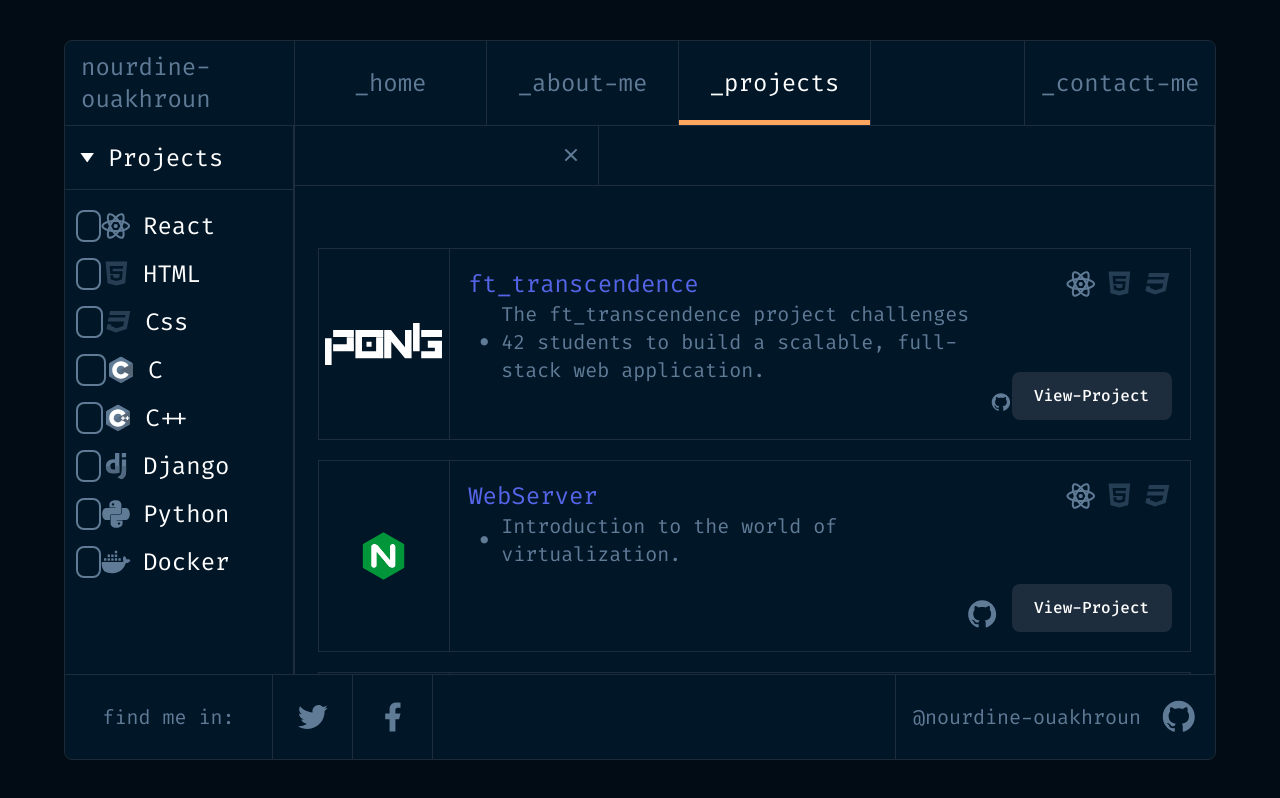
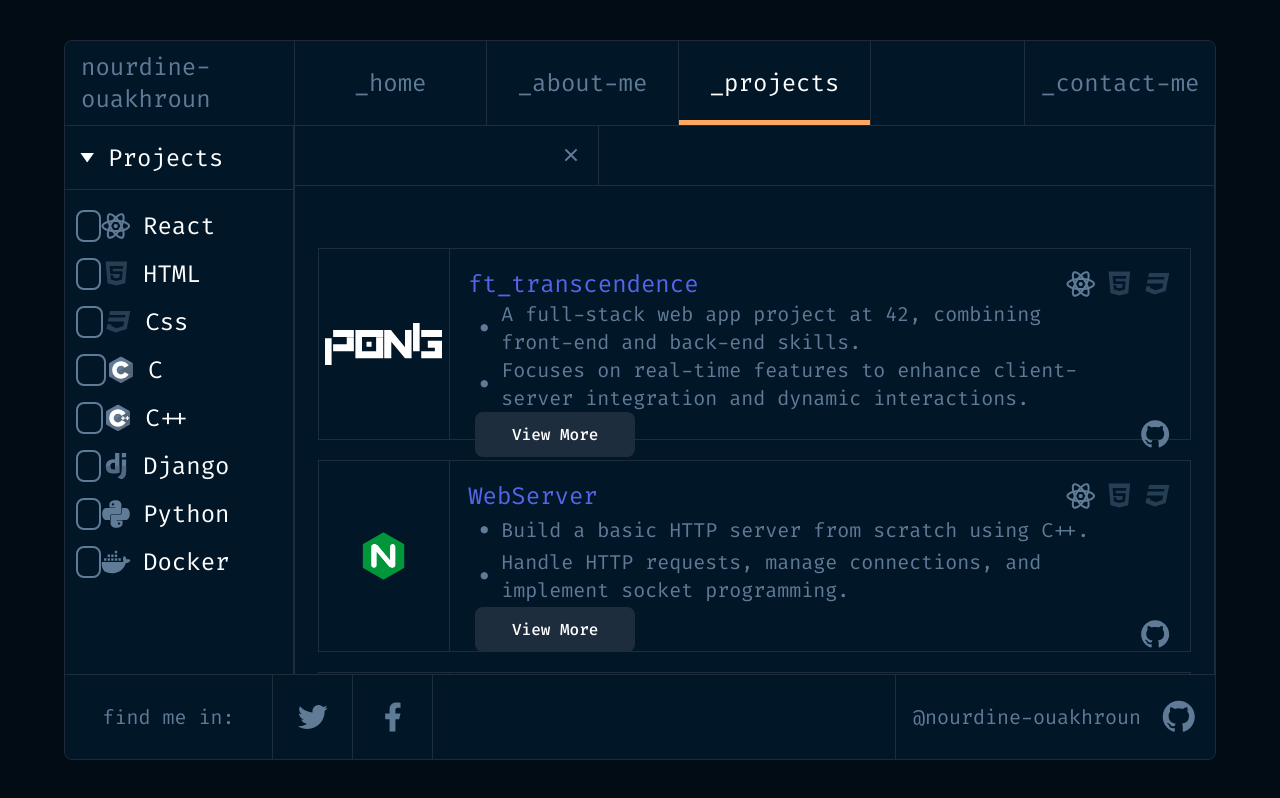
Before and after one commit to nourdine-ouakhroun/portfolio, a React (Vite) app: page /projects in a window 1280 px wide. Built offline with nearby package versions, Linux system fonts and the light colour scheme.

Commit message:
change project page

```diff
--- a/src/App/projects/projects.jsx
+++ b/src/App/projects/projects.jsx
@@ -109,7 +109,7 @@ function ProjectsCard({description, img, text})
 							</div>
 						</div>
 						<div className="w-[99%] h-full flex justify-between items-end border-custom-gray">
-							<div className="flex w-[90%] h-full flex justify-between items-start">
+							<div className="flex w-[90%] h-full flex flex-col justify-between items-start">
 								<div className="flex h-full flex-col justify-start items-start">
 								{
 									description.map((item, index) => {
@@ -122,13 +122,13 @@ function ProjectsCard({description, img, text})
 									})
 								}
 								</div>
-								<div className="w-[10%] flex h-full justify-start items-end gap-2">
-									<img src="/assets/github.svg" alt="" className="w-[35px] h-[35px]"/>
+								<div className="h-[3rem] flex justify-start items-center">
+									<button className="w-[10rem] h-full bg-custom-gray rounded-lg">View More</button>
 								</div>
 							</div>
-							<div className="h-[3rem] flex justify-start items-center">
-								<button className="w-[10rem] h-full bg-custom-gray rounded-lg">View-Project</button>
-							</div>
+							<a href="https://github/nourdine-ouakhroun/ft_transcendence" target="_blank" rel="noreferrer" className="w-[10%] flex h-full justify-end items-end gap-2">
+								<img src="/assets/github.svg" alt="" className="w-[35px] h-[35px]"/>
+							</a>
 						</div>
 					</div>
 				</div>
@@ -138,16 +138,71 @@ function ProjectsCard({description, img, text})
 }
 
 
+/**
+ * function ProjectsCard({description, img, text})
+{
+	return (
+		<div className="w-full flex justify-end items-end border border-custom-gray">
+			<div className="flex h-full  justify-center items-center flex-1 border-r-[1px] border-r-custom-gray overflow-hidden">
+				<img className="w-[90%] object-contain" src={img} alt="" />
+			</div>
+
+			<div className="w-[85%] flex flex-col justify-center items-center space-y-4">
+				<div className="w-[95%] flex justify-start items-start">
+					<div className="w-full flex flex-col justify-between items-end space-y-4">
+						<div className="flex w-full justify-between items-center">
+							<span className="text-light-purple text-2xl">{text}</span>
+							<div className="flex gap-2">
+								<img src="/assets/react.svg" alt="" className="w-[30px] h-[30px]" />
+								<img src="/assets/HTML.svg" alt="" className="w-[30px] h-[30px]" />
+								<img src="/assets/CSS.svg" alt="" className="w-[30px] h-[30px]" />
+							</div>
+						</div>
+
+						<div className="w-full flex justify-between items-end border-custom-gray space-x-4">
+							<div className="flex w-[90%] flex-col justify-between items-start">
+								<div className="flex flex-col gap-4">
+									{description.map((item, index) => (
+										<div key={index} className="flex items-center gap-2">
+											<span className="text-light-gray text-3xl">•</span>
+											<span className="text-light-gray text-xl">{item}</span>
+										</div>
+									))}
+								</div>
+
+								<div className="h-[3rem] flex justify-start items-center">
+									<button className="w-[10rem] bg-custom-gray rounded-lg">View More</button>
+								</div>
+							</div>
+
+							<a href="https://github/nourdine-ouakhroun/ft_transcendence" target="_blank" rel="noreferrer" className="w-[10%] flex justify-end items-end gap-2">
+								<img src="/assets/github.svg" alt="" className="w-[35px] h-[35px]" />
+							</a>
+						</div>
+					</div>
+				</div>
+			</div>
+		</div>
+	)
+}
+
+
+ *
+*/
+
 const description = {
 	Inception: [
-		"Introduction to the world of virtualization.",
+		"A Docker-based project at 42, setting up WordPress, MariaDB, and Nginx.",
+		"Focuses on containerization, multi-service orchestration, and scalable web environments.",
 	],
 	//give this with new line
 	Transcendence : [
-		"The ft_transcendence project challenges 42 students to build a scalable, full-stack web application.",
+		"A full-stack web app project at 42, combining front-end and back-end skills.",
+		"Focuses on real-time features to enhance client-server integration and dynamic interactions.",
 	],
 	WebServer: [
-		"Introduction to the world of virtualization.",
+		"Build a basic HTTP server from scratch using C++.",
+		"Handle HTTP requests, manage connections, and implement socket programming.",
 	]
 }
 
```
Also changed, not shown: 1 other file (tests, documents, lock files or other folders).
